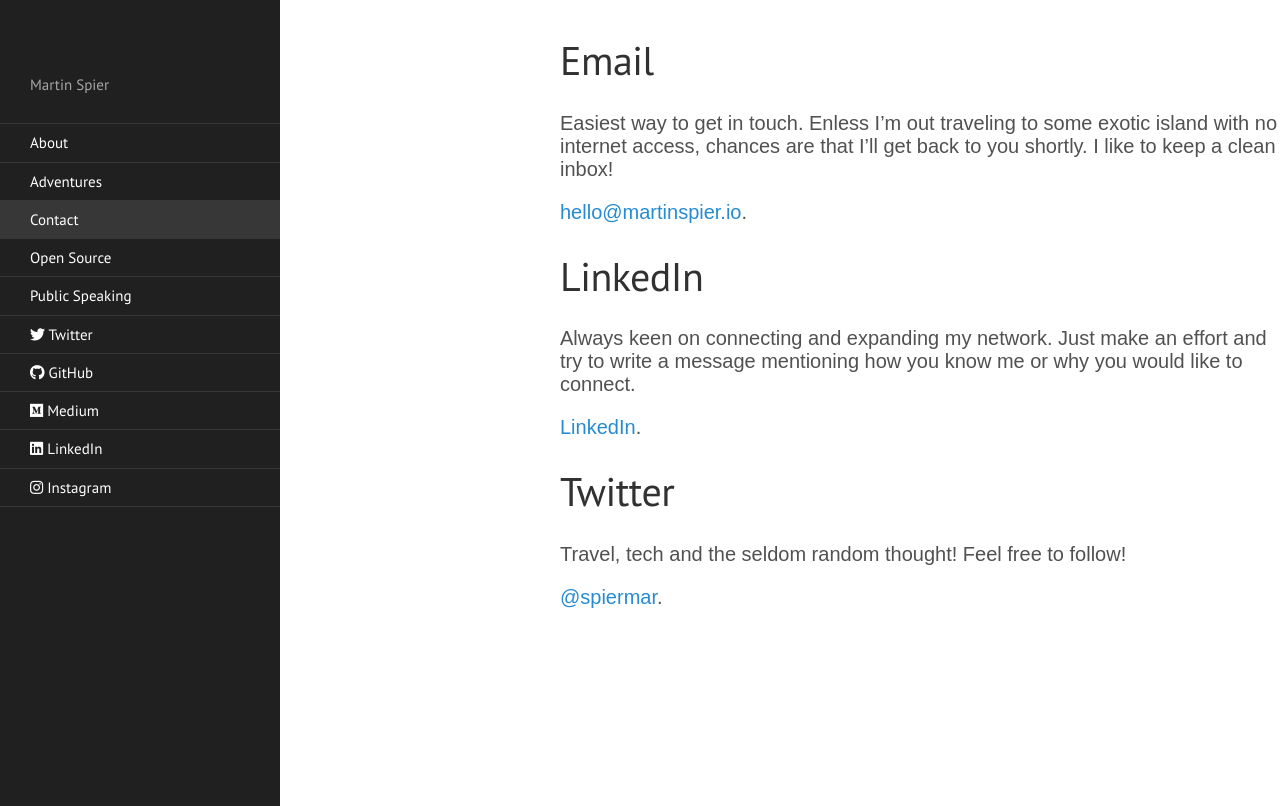
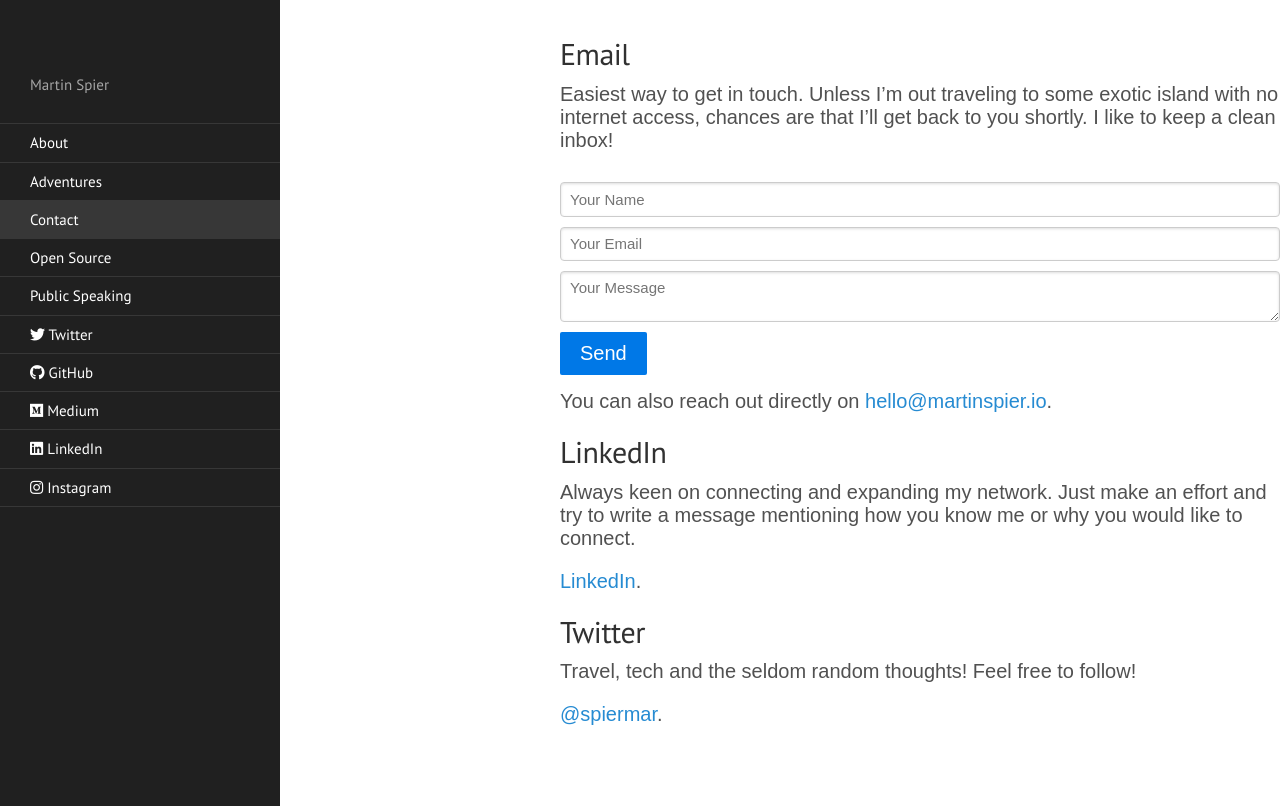
Before and after one commit to spiermar/spiermar.github.io, a Jekyll site: the page built from contact.md, in a window 1280 px wide and 980 px high, cut to the strip 174-980 px from the top of the window. Built offline with Jekyll 4.4.1, drawn with Linux system fonts in a browser that asks for light colours; nearby versions of some CDN libraries.

Commit message:
refactor: updating contact page

```diff
--- a/contact.md
+++ b/contact.md
@@ -3,20 +3,35 @@
 title: Contact
 ---
 
-# Email
+## Email
 
-Easiest way to get in touch. Enless I'm out traveling to some exotic island with no internet access, chances are that I'll get back to you shortly. I like to keep a clean inbox!
+Easiest way to get in touch. Unless I'm out traveling to some exotic island with no internet access, chances are that I'll get back to you shortly. I like to keep a clean inbox!
 
-[hello@martinspier.io](mailto:hello@martinspier.io).
+<form class="pure-form pure-form-stacked contact-form" action="https://formspree.io/hello@martinspier.io" method="POST">
+    <input type="hidden" name="_next" value="http://martinspier.io/contact-thanks/" />
+    <fieldset>
+        <input id="name" name="name" type="text" class="pure-input-1" placeholder="Your Name">
+        <div class="spacer"></div>
+        <input id="email" name="_replyto" type="email" class="pure-input-1" placeholder="Your Email">
+        <!-- <span class="pure-form-message">This is a required field.</span> -->
+        <div class="spacer"></div>
+        <textarea id="message" name="message" class="pure-input-1" placeholder="Your Message"></textarea>
+        <!-- <span class="pure-form-message">This is a required field.</span> -->
+        <div class="spacer"></div>
+        <button type="submit" class="pure-button pure-button-primary">Send</button>
+    </fieldset>
+</form>
 
-# LinkedIn
+You can also reach out directly on [hello@martinspier.io](mailto:hello@martinspier.io).
+
+## LinkedIn
 
 Always keen on connecting and expanding my network. Just make an effort and try to write a message mentioning how you know me or why you would like to connect.
 
 [LinkedIn](https://www.linkedin.com/in/martinspier).
 
-# Twitter
+## Twitter
 
-Travel, tech and the seldom random thought! Feel free to follow!
+Travel, tech and the seldom random thoughts! Feel free to follow!
 
 [@spiermar](https://twitter.com/spiermar).
```
Also changed, not shown: contact-thanks.md (added, +8 -0 lines).
